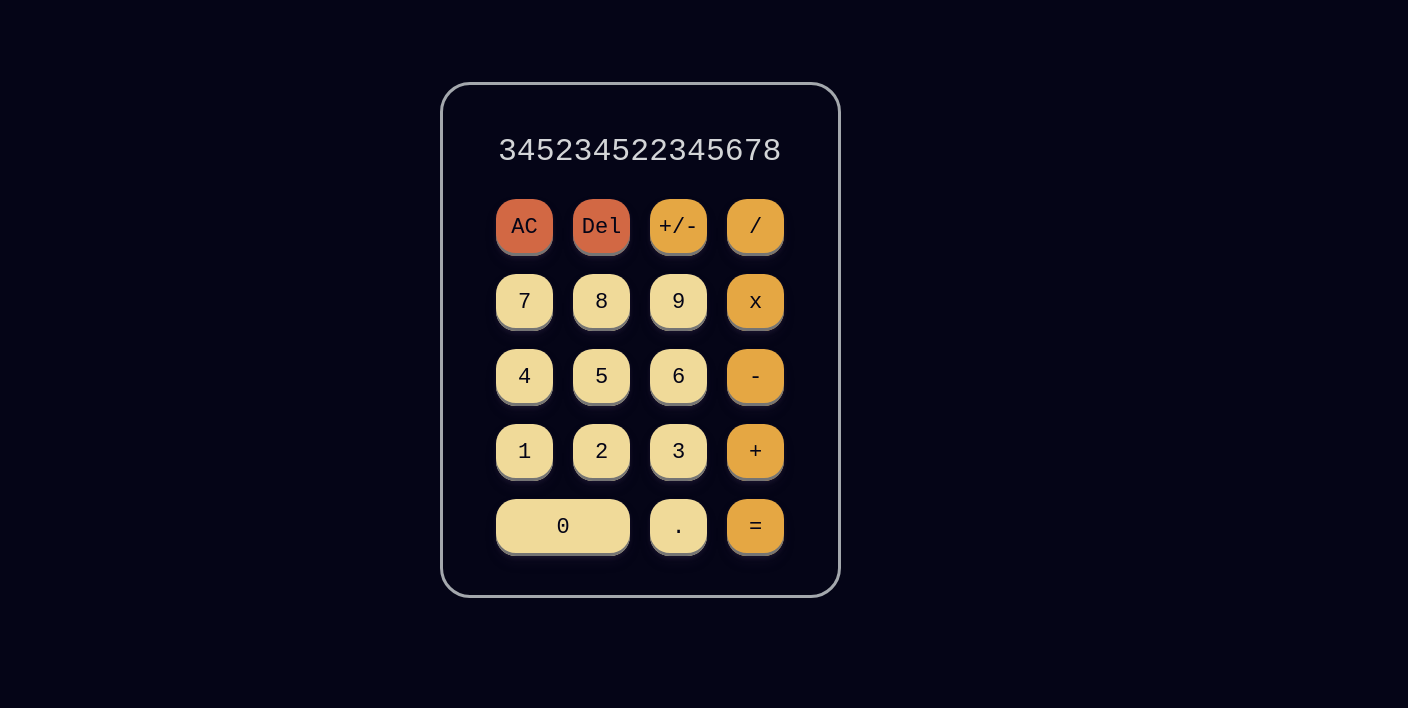
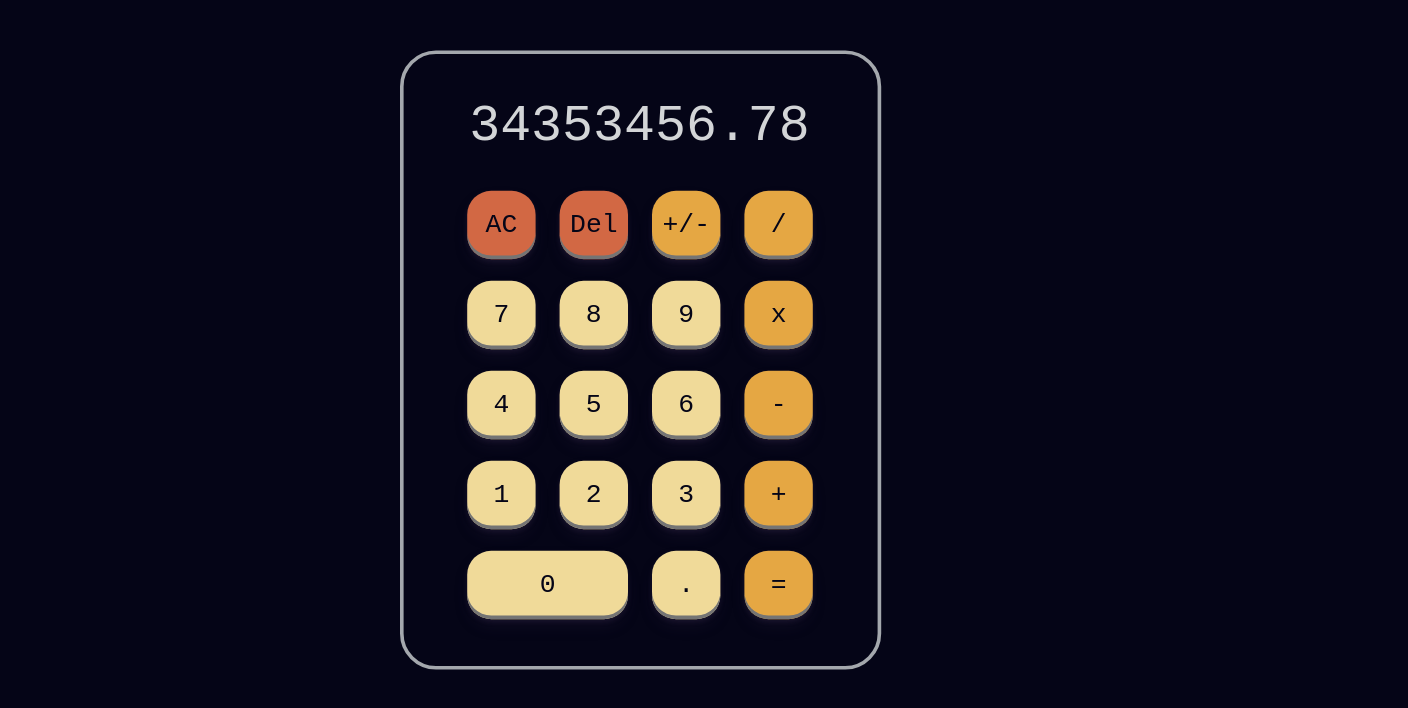
Before and after one commit to mRzadzinski/calculator, a plain HTML site: page index.html in a window 1280 px wide. Shown: the whole page, 1408 px wide, since content can reach past the window. Drawn offline with Linux system fonts and the light colour scheme.

Commit message:
Fix elements size and spacing

```diff
--- a/index.html
+++ b/index.html
@@ -11,7 +11,7 @@
     <body>
         <div class="container">
             <div class="row">
-                <div id="display"> 345234522345678 </div>
+                <div id="display"> 34353456.78 </div>
             </div>
             <div class="row">
                 <button class="button-30 red" role="button"> AC </button>
--- a/style.css
+++ b/style.css
@@ -4,11 +4,12 @@ body {
     justify-content: center;
     background-color: #050517;
     color: #050517;
-    height: 85vh;
+    height: 90vh;
     width: 100vw;
-    min-height: 550px;
+    min-height: 650px;
     min-width: 800px;
     margin: 0;
+    transform: scale(1.2);
 }
 
 .container {
@@ -40,8 +41,9 @@ body {
     height: 60%;
     color: #D3D5D7;
     padding: 0 0 2px 0;
-    font-size: 31.5px;
+    font-size: 43px;
     font-family: "JetBrains Mono",monospace;
+    padding-bottom: 15px;
 }
 
 
```
